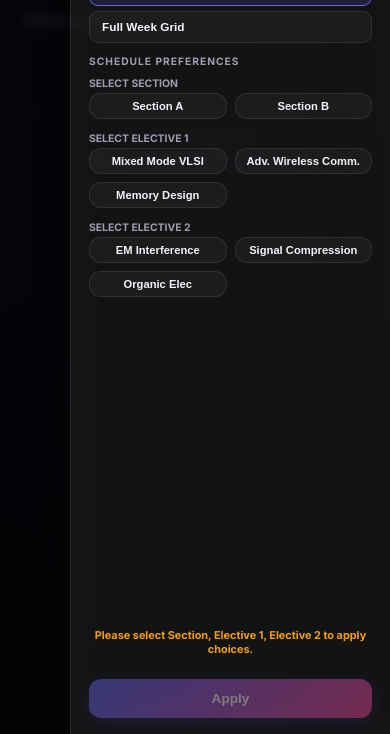
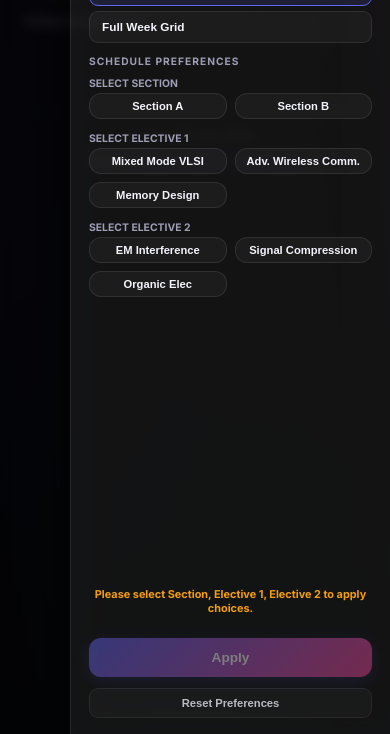
Before and after one commit to IshwarP32/timetable, a plain HTML site: page index.html in a window 390 px wide. Shown: the part 110-844 px from the top of the page. Drawn offline with nearby package versions, Linux system fonts and the light colour scheme.

Commit message:
Add script cache buster and reset preferences control for mobile devices

```diff
--- a/index.html
+++ b/index.html
@@ -13,7 +13,7 @@
   <!-- html2canvas for PNG Export -->
   <script src="https://cdnjs.cloudflare.com/ajax/libs/html2canvas/1.4.1/html2canvas.min.js"></script>
   <!-- Timetable Data -->
-  <script src="data.js"></script>
+  <script src="data.js?v=20260727_2"></script>
 
   <style>
     *, *::before, *::after {
@@ -1243,6 +1243,9 @@
         <button class="submit-btn" id="drawerApplyBtn" onclick="applySidebarPreferences();">
           Apply
         </button>
+        <button class="drawer-btn" style="margin-top:6px;font-size:0.7rem;opacity:0.75;justify-content:center;" onclick="resetPreferences()">
+          Reset Preferences
+        </button>
       </div>
     </div>
   </div>
@@ -1331,6 +1334,22 @@
       localStorage.setItem('tt_el2', userEl2);
 
       renderApp();
+    }
+
+    function resetPreferences() {
+      localStorage.removeItem('tt_section');
+      localStorage.removeItem('tt_el1');
+      localStorage.removeItem('tt_el2');
+      userSection = null;
+      userEl1 = null;
+      userEl2 = null;
+      draftSection = null;
+      draftEl1 = null;
+      draftEl2 = null;
+      renderConfigWizardOptions();
+      validateDrawerForm();
+      const drawer = document.getElementById('drawerOverlay');
+      if (drawer) drawer.classList.add('active');
     }
 
     function getElectiveOptions(group) {
```
